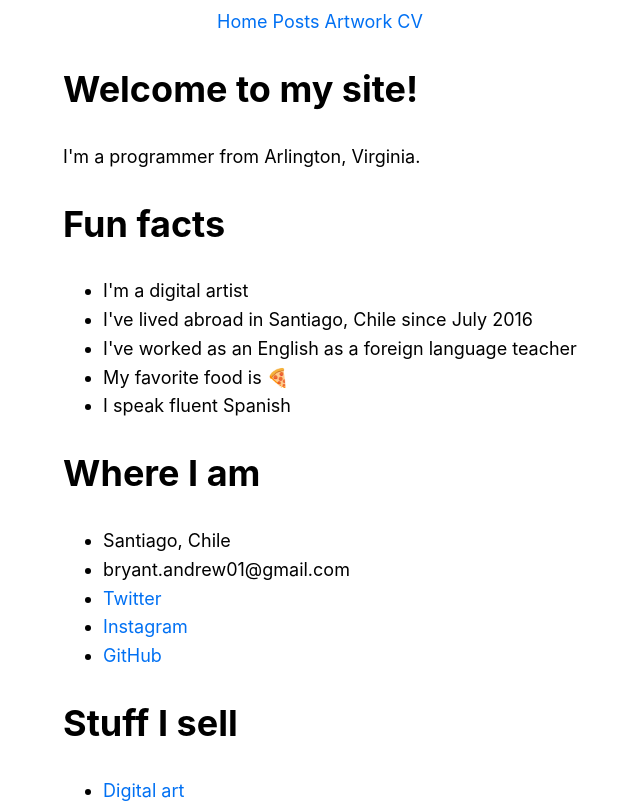
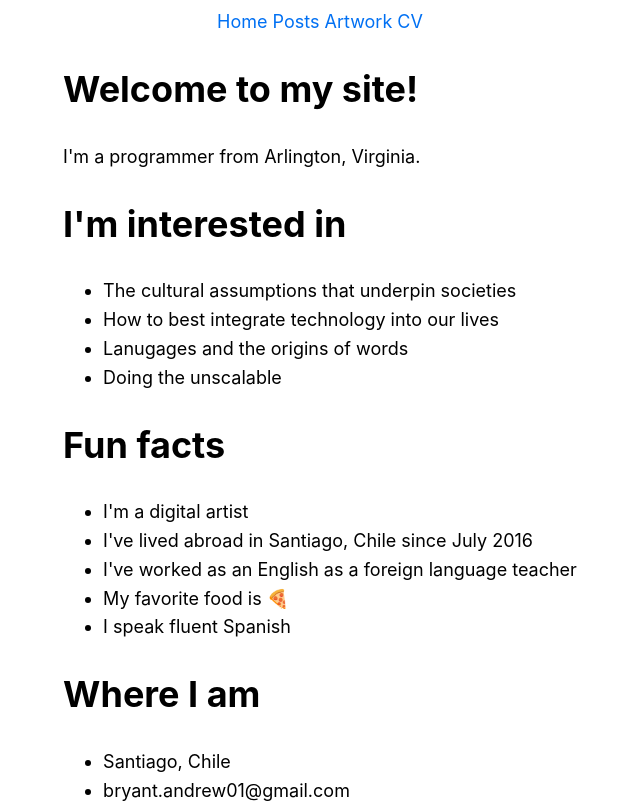
Before and after one commit to apbryant/website, a Next.js app: page / in a window 1280 px wide. Shown: the top 803 px of the page, without its empty margins (320-960 px from the left). Built offline with nearby package versions, Linux system fonts and the light colour scheme.

Commit message:
Add interested in

```diff
--- a/pages/index.js
+++ b/pages/index.js
@@ -36,6 +36,13 @@ export default function Home() {
         </h1>
 
         <p>I'm a programmer from Arlington, Virginia.</p>
+        <h1>I'm interested in</h1>
+        <ul>
+          <li>The cultural assumptions that underpin societies</li>
+          <li>How to best integrate technology into our lives</li>
+          <li>Lanugages and the origins of words</li>
+          <li>Doing the unscalable</li>
+        </ul>
         <h1>Fun facts</h1>
         <ul>
           <li>I'm a digital artist</li>
```
